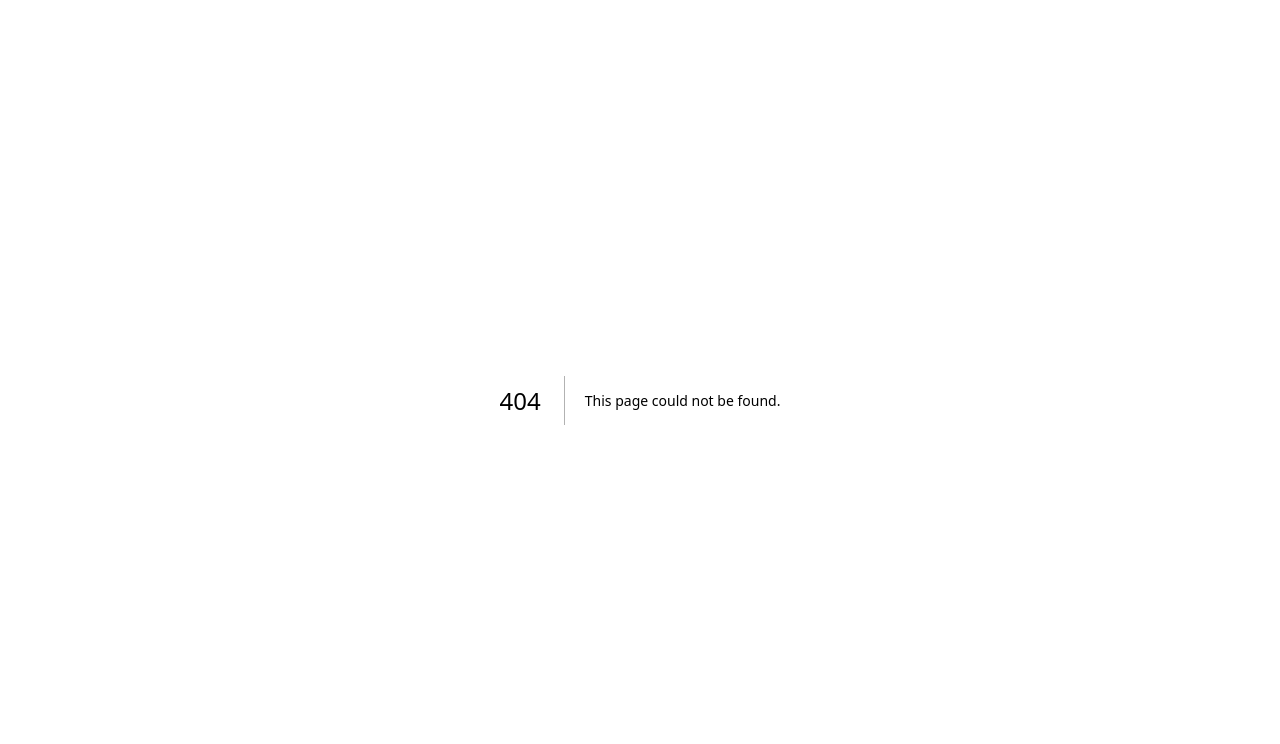
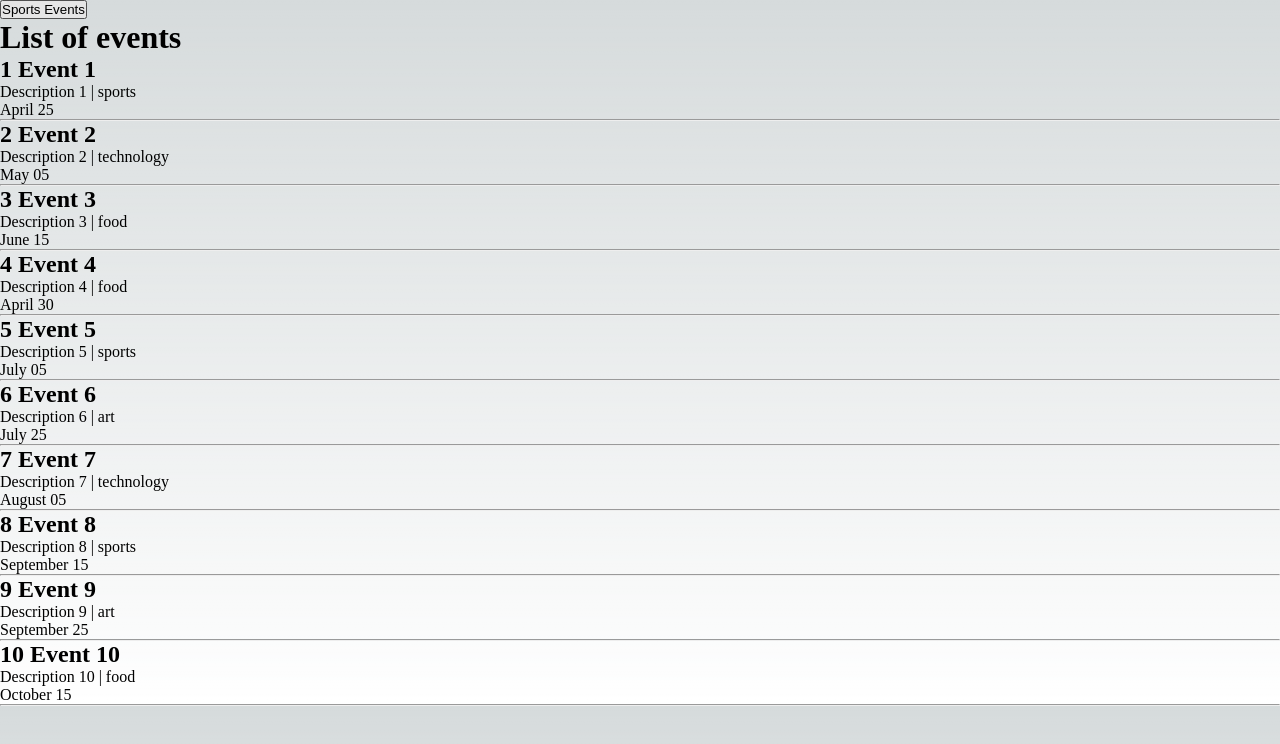
Before and after one commit to BogdanGlazkov/nextjs-render-app, a Next.js app: page /events in a window 1280 px wide. Before the commit this address had no page. Shown: the top 744 px of the page. Built offline with nearby package versions, Linux system fonts and the light colour scheme; data requests are answered from the project's data file.

Commit message:
Add Events page

```diff
--- a/db.json
+++ b/db.json
@@ -1,4 +1,76 @@
 {
+  "events": [
+    {
+      "id": 1,
+      "title": "Event 1",
+      "description": "Description 1",
+      "category": "sports",
+      "date": "April 25"
+    },
+    {
+      "id": 2,
+      "title": "Event 2",
+      "description": "Description 2",
+      "category": "technology",
+      "date": "May 05"
+    },
+    {
+      "id": 3,
+      "title": "Event 3",
+      "description": "Description 3",
+      "category": "food",
+      "date": "June 15"
+    },
+    {
+      "id": 4,
+      "title": "Event 4",
+      "description": "Description 4",
+      "category": "food",
+      "date": "April 30"
+    },
+    {
+      "id": 5,
+      "title": "Event 5",
+      "description": "Description 5",
+      "category": "sports",
+      "date": "July 05"
+    },
+    {
+      "id": 6,
+      "title": "Event 6",
+      "description": "Description 6",
+      "category": "art",
+      "date": "July 25"
+    },
+    {
+      "id": 7,
+      "title": "Event 7",
+      "description": "Description 7",
+      "category": "technology",
+      "date": "August 05"
+    },
+    {
+      "id": 8,
+      "title": "Event 8",
+      "description": "Description 8",
+      "category": "sports",
+      "date": "September 15"
+    },
+    {
+      "id": 9,
+      "title": "Event 9",
+      "description": "Description 9",
+      "category": "art",
+      "date": "September 25"
+    },
+    {
+      "id": 10,
+      "title": "Event 10",
+      "description": "Description 10",
+      "category": "food",
+      "date": "October 15"
+    }
+  ],
   "dashboard": {
     "posts": 5,
     "likes": 150,
--- /dev/null
+++ b/src/pages/events.js
@@ -0,0 +1,53 @@
+import { useState } from "react";
+import { useRouter } from "next/router";
+
+function EventList({ eventList }) {
+  const [events, setEvents] = useState(eventList);
+  const router = useRouter();
+
+  const fetchSportsEvents = async () => {
+    const response = await fetch(
+      "http://localhost:4000/events?category=sports"
+    );
+    const data = await response.json();
+    setEvents(data);
+    router.push("/events?category=sports", undefined, { shallow: true });
+  };
+
+  return (
+    <>
+      <button onClick={fetchSportsEvents}>Sports Events</button>
+      <h1>List of events</h1>
+      {events.map((event) => {
+        return (
+          <div key={event.id}>
+            <h2>
+              {event.id} {event.title}
+            </h2>
+            <p>
+              {event.description} | {event.category}
+            </p>
+            <p>{event.date}</p>
+            <hr />
+          </div>
+        );
+      })}
+    </>
+  );
+}
+
+export default EventList;
+
+export async function getServerSideProps(context) {
+  const { query } = context;
+  const { category } = query;
+  const queryString = category ? "category=sports" : "";
+
+  const response = await fetch(`http://localhost:4000/events?${queryString}`);
+  const data = await response.json();
+  return {
+    props: {
+      eventList: data,
+    },
+  };
+}
```
